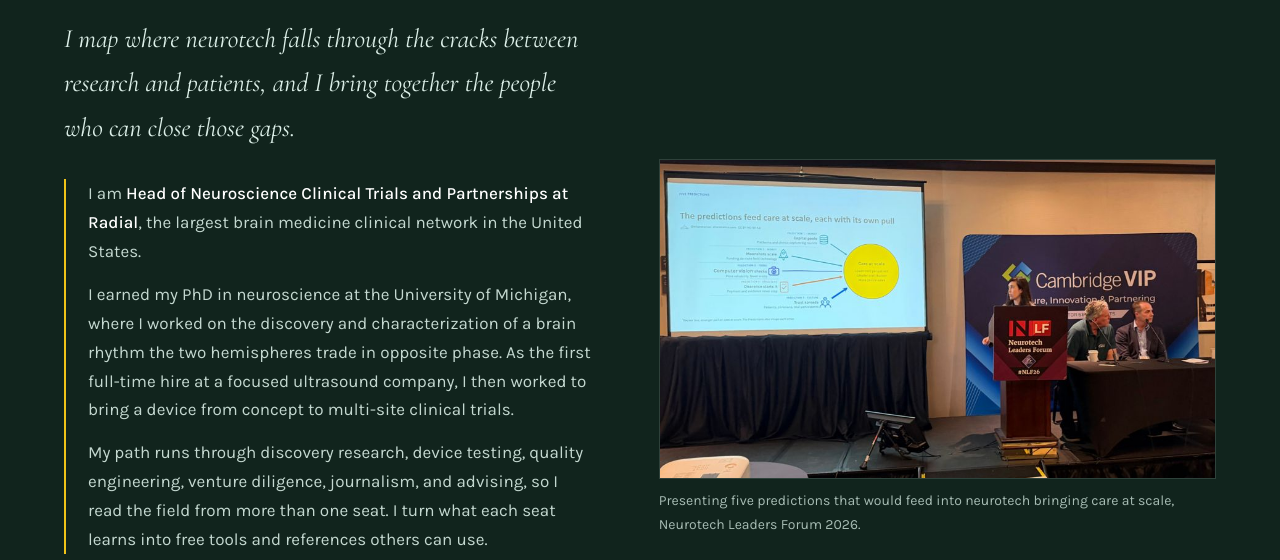
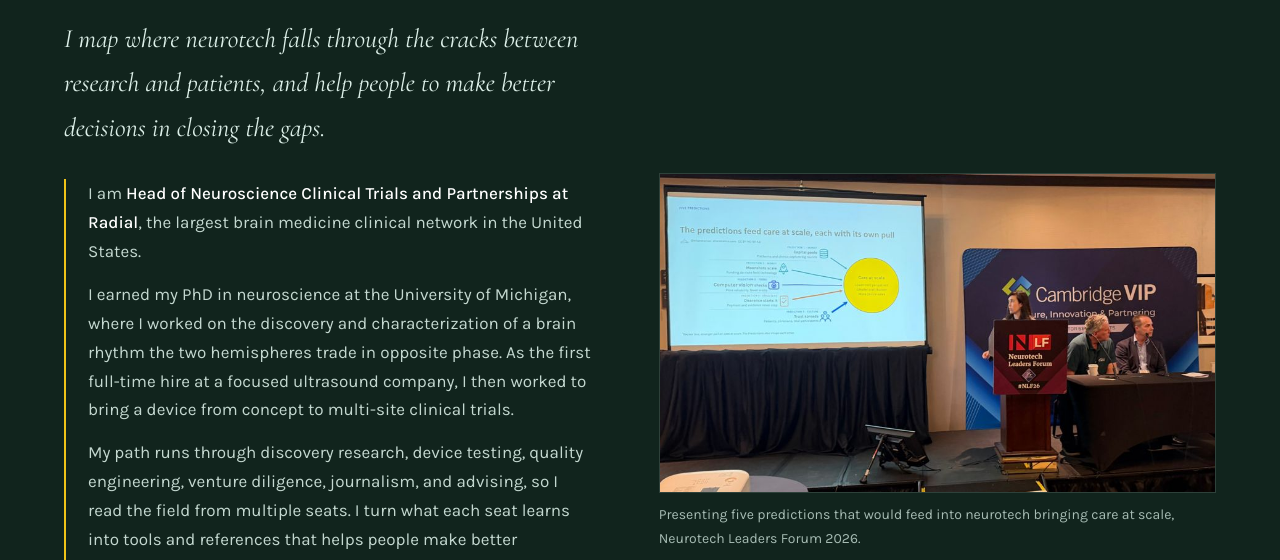
Before and after one commit to sharenarice/github.io, a plain HTML site: page index.html in a window 1280 px wide. Shown: the part 390-950 px from the top of the page. Drawn offline with nearby package versions, Linux system fonts and the light colour scheme.

Commit message:
Revise hero section text for clarity and impact
Updated the text in the hero section to enhance clarity and decision-making context.

```diff
--- a/index.html
+++ b/index.html
@@ -678,11 +678,11 @@ footer { padding: 32px var(--pad); }
       <div>
         <p class="eyebrow">Clinical neuro · Neurotechnology · Neuroscience</p>
         <h1 id="hero-title">Making neuro work.</em> </h1>
-          <p class="fp-sub">I map where neurotech falls through the cracks between research and patients, and I bring together the people who can close those gaps.</p>
+          <p class="fp-sub">I map where neurotech falls through the cracks between research and patients, and help people to make better decisions in closing the gaps.</p>
         <div class="hero-body">
           <p>I am <strong>Head of Neuroscience Clinical Trials and Partnerships at Radial</strong>, the largest brain medicine clinical network in the United States.</p>
           <p>I earned my PhD in neuroscience at the University of Michigan, where I worked on the discovery and characterization of a brain rhythm the two hemispheres trade in opposite phase. As the first full-time hire at a focused ultrasound company, I then worked to bring a device from concept to multi-site clinical trials.</p>
-          <p>My path runs through discovery research, device testing, quality engineering, venture diligence, journalism, and advising, so I read the field from more than one seat. I turn what each seat learns into free tools and references others can use.</p>
+          <p>My path runs through discovery research, device testing, quality engineering, venture diligence, journalism, and advising, so I read the field from multiple seats. I turn what each seat learns into tools and references that helps people make better decisions.</p>
         </div>
         <p class="hero-note">As a child, I wrote a 45 page typed documentary on human behavior because I was curious. In graduate school, I lived and trained at the Ann Arbor Zen Buddhist Temple for 22 months. You cannot meditate your way through the FDA, but you can learn to observe lines of thought.</p>
         <div class="hero-ctas">
```
